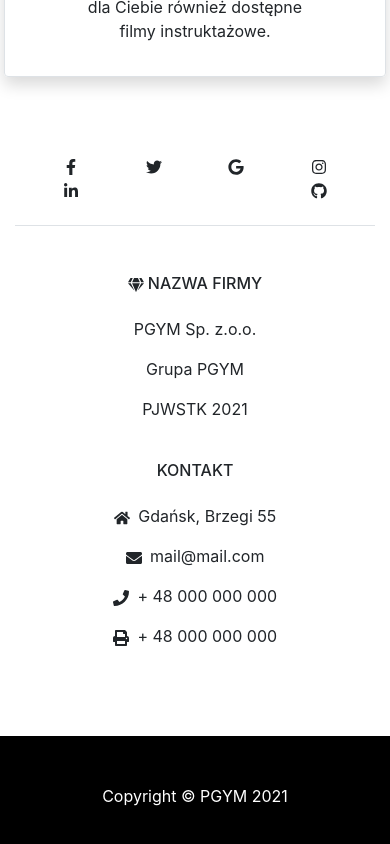
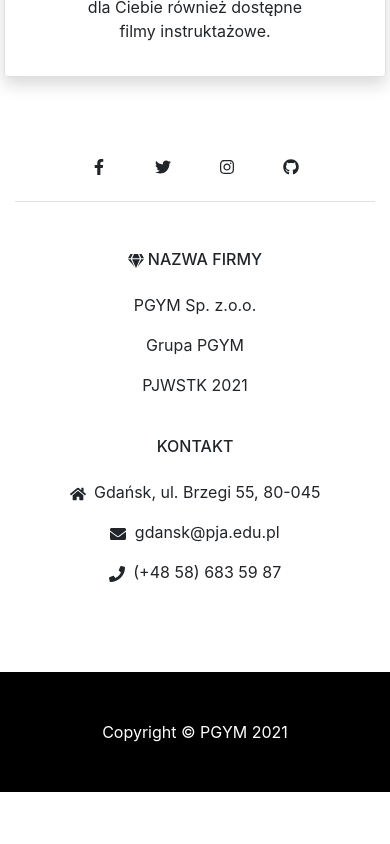
Before and after one commit to panjacob/PGYM-esilownia, a React (Create React App) app in the folder frontend/esilownia/: page /o_nas in a window 390 px wide. Shown: the part 2252-3096 px from the top of the page. After the commit the page ends 3044 px from the top, so only its background shows below. Built offline with nearby package versions, Linux system fonts and the light colour scheme.

Commit message:
Minor fixes v2

```diff
--- a/frontend/esilownia/src/components/About_us/About_us_contact.js
+++ b/frontend/esilownia/src/components/About_us/About_us_contact.js
@@ -26,13 +26,7 @@ function Kontakt() {
                         <FaTwitter/>
                     </a>
                     <a href="/o_nas" className="mx-4 text-reset">
-                        <FaGoogle/>
-                    </a>
-                    <a href="/o_nas" className="mx-4 text-reset">
                         <FaInstagram/>
-                    </a>
-                    <a href="/o_nas" className="mx-4 text-reset">
-                        <FaLinkedinIn/>
                     </a>
                     <a href="https://github.com/panjacob/esilownia" className="mx-4 text-reset">
                         <FaGithub/>
@@ -63,10 +57,9 @@ function Kontakt() {
                                 Kontakt
                             </h6>
 
-                            <p><FaHome className="mr-1"/> Gdańsk, Brzegi 55</p>
-                            <p><FaEnvelope className="mr-1"/> mail@mail.com</p>
-                            <p><FaPhone className="mr-1"/> + 48 000 000 000</p>
-                            <p><FaPrint className="mr-1"/> + 48 000 000 000</p>
+                            <p><FaHome className="mr-1"/> Gdańsk, ul. Brzegi 55, 80-045</p>
+                            <p><FaEnvelope className="mr-1"/> gdansk@pja.edu.pl</p>
+                            <p><FaPhone className="mr-1"/> (+48 58) 683 59 87</p>
 
                         </div>
 
--- a/frontend/esilownia/src/components/Account/Account_notifications_all.js
+++ b/frontend/esilownia/src/components/Account/Account_notifications_all.js
@@ -149,13 +149,13 @@ function AccountNotificationsAll() {
                     <hr></hr>
                 </div>
 
-                <div className="col-md-5 mx-auto mt-3 border pl-5 pr-5" style={{overflowY:'scroll', maxHeight:'500px', minHeight:'250px'}}>
+                <div className="col-md-6 mx-auto mt-3  pl-5 pr-5" style={{overflowY:'scroll', maxHeight:'500px', minHeight:'250px'}}>
 
                     {notificationsToShow.reverse().map((notification) => {
                         return (
 
                             <div className="card bg-light">
-                                <a href={notification.detailPage} className="card-link">
+                               <a href={notification.detailPage} className="card-link">
                                     <div className="content">
                                         <div className="image"><img src={notification.image} alt="Person"/></div>
                                         <div className="message">
--- a/frontend/esilownia/src/components/Dashboard/Dashboard_data_userday.js
+++ b/frontend/esilownia/src/components/Dashboard/Dashboard_data_userday.js
@@ -197,13 +197,17 @@ function Dashboard_data_userday() {
         if(newPoczatekSnu !== ''){
             urlencoded.append("sleep_start", newPoczatekSnu);
         }else{
-            urlencoded.append("sleep_start", userDayData.sleep_start);
+            if(userDayData.sleep_start === '0'){
+                urlencoded.append("sleep_start", userDayData.sleep_start);
+            }
         }
 
         if(newKoniecSnu !== ''){
             urlencoded.append("sleep_end", newKoniecSnu);
         }else{
-            urlencoded.append("sleep_end", userDayData.sleep_end);
+            if(userDayData.sleep_end === '0'){
+                urlencoded.append("sleep_end", userDayData.sleep_end);
+            }
         }
 
         if(newWaga !== '0'){
```
